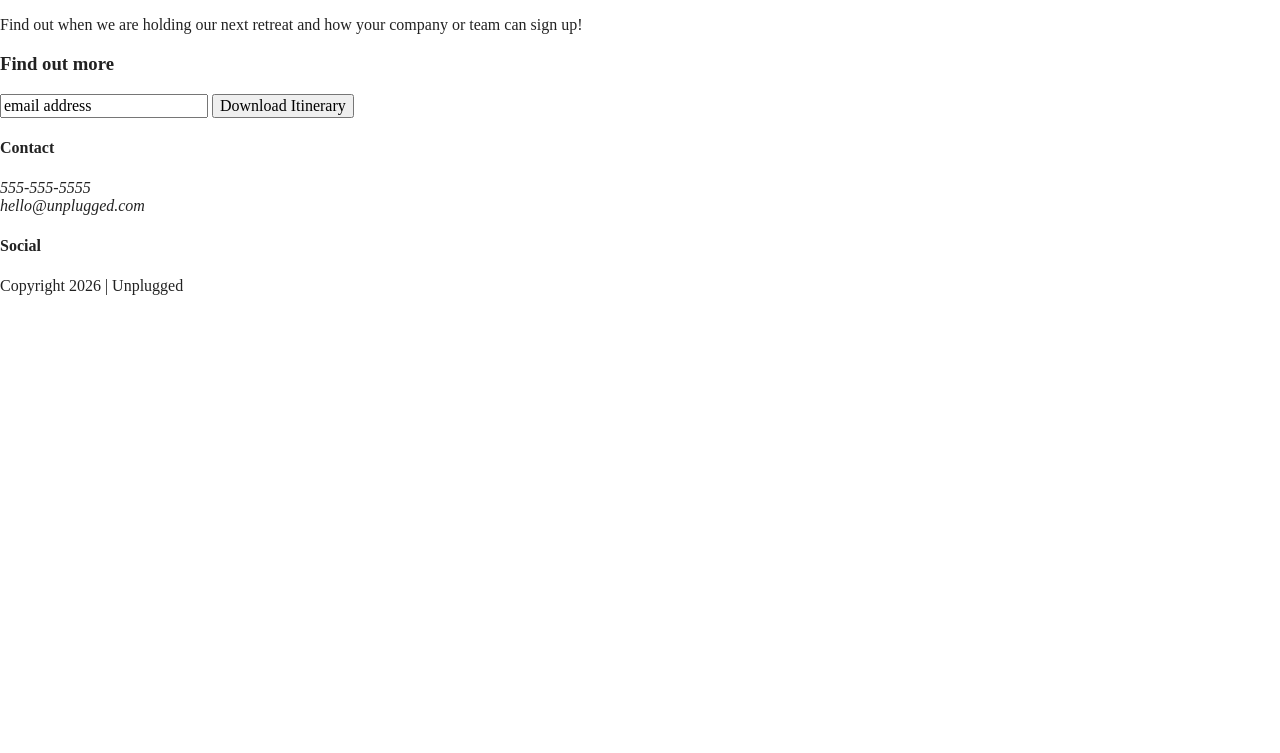
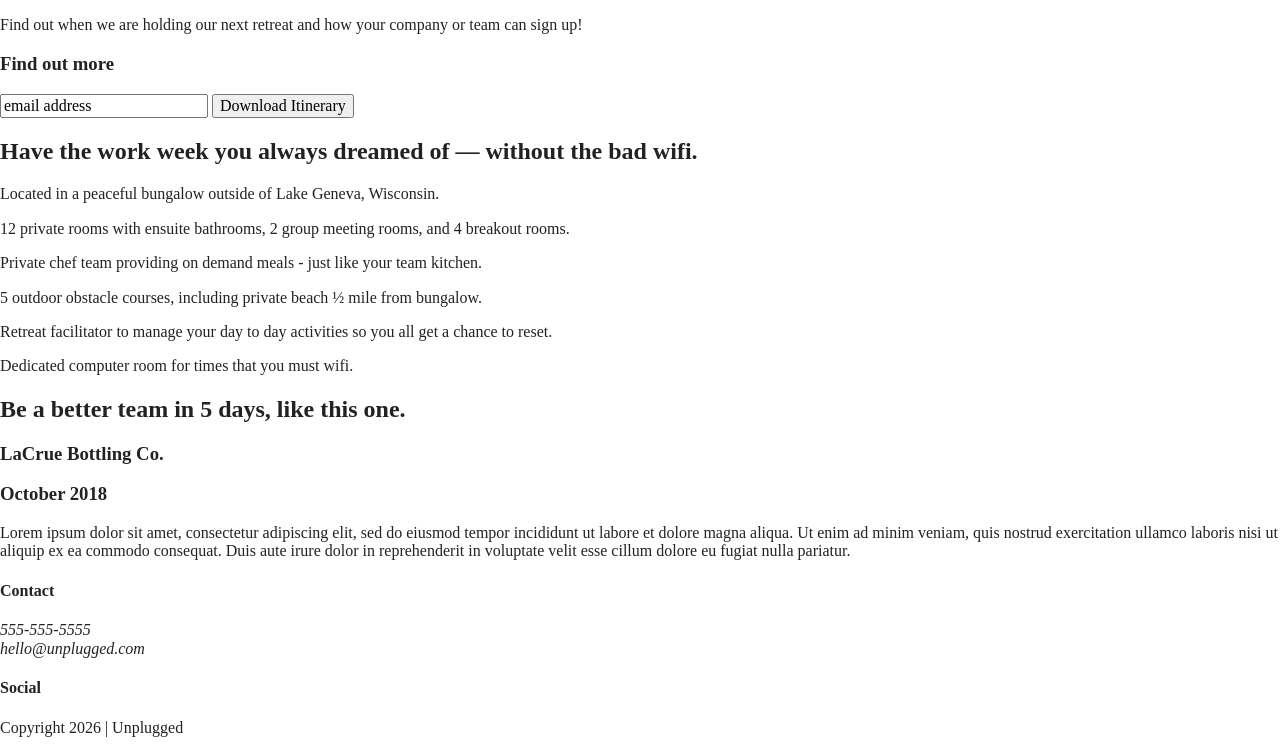
Before and after one commit to damiandev4/206-unplugged, a website built with Parcel: page index.html in a window 1280 px wide. Shown: the part 176-929 px from the top of the page. Before the commit the page ends 800 px from the top, so only its background shows below. Built offline with nearby package versions, Linux system fonts and the light colour scheme.

Commit message:
Step 7 finish code homepage html

```diff
--- a/index.html
+++ b/index.html
@@ -53,9 +53,49 @@
           <input type="text" name="name" value="email address">
           <input type="button" value="Download Itinerary">
         </div>
-
       </div>
     </aside>
+    <section class="features">
+      <div class="content-wrapper">
+        <h2>Have the work week you always dreamed of — without the bad wifi.</h2>
+        <div class="features-items">
+          <article>
+            <p class="fontawesome-icon"></p>
+            <p class="features-item-description">Located in a peaceful bungalow outside of Lake Geneva, Wisconsin.</p>
+          </article>
+          <article>
+            <p class="fontawesome-icon"></p>
+            <p class="features-item-description">12 private rooms with ensuite bathrooms, 2 group meeting rooms, and 4 breakout rooms.</p>
+          </article>
+          <article>
+            <p class="fontawesome-icon"></p>
+            <p class="features-item-description">Private chef team providing on demand meals - just like your team kitchen.</p>
+          </article>
+          <article>
+            <p class="fontawesome-icon"></p>
+            <p class="features-item-description">5 outdoor obstacle courses, including private beach ½ mile from bungalow.</p>
+          </article>
+          <article>
+            <p class="fontawesome-icon"></p>
+            <p class="features-item-description">Retreat facilitator to manage your day to day activities so you all get a chance to reset.</p>
+          </article>
+          <article>
+            <p class="fontawesome-icon"></p>
+            <p class="features-item-description">Dedicated computer room for times that you must wifi.</p>
+          </article>
+        </div>
+      </div>
+    </section>
+    <section class="reviews">
+      <div class="content-wrapper">
+        <h2>Be a better team in 5 days, like this one.</h2>
+        <article>
+          <h3>LaCrue Bottling Co.</h3>
+          <h3>October 2018</h3>
+          <p>Lorem ipsum dolor sit amet, consectetur adipiscing elit, sed do eiusmod tempor incididunt ut labore et dolore magna aliqua. Ut enim ad minim veniam, quis nostrud exercitation ullamco laboris nisi ut aliquip ex ea commodo consequat. Duis aute irure dolor in reprehenderit in voluptate velit esse cillum dolore eu fugiat nulla pariatur.</p>
+        </article>
+      </div>
+    </section>
   </main>
 
   <footer>
```
